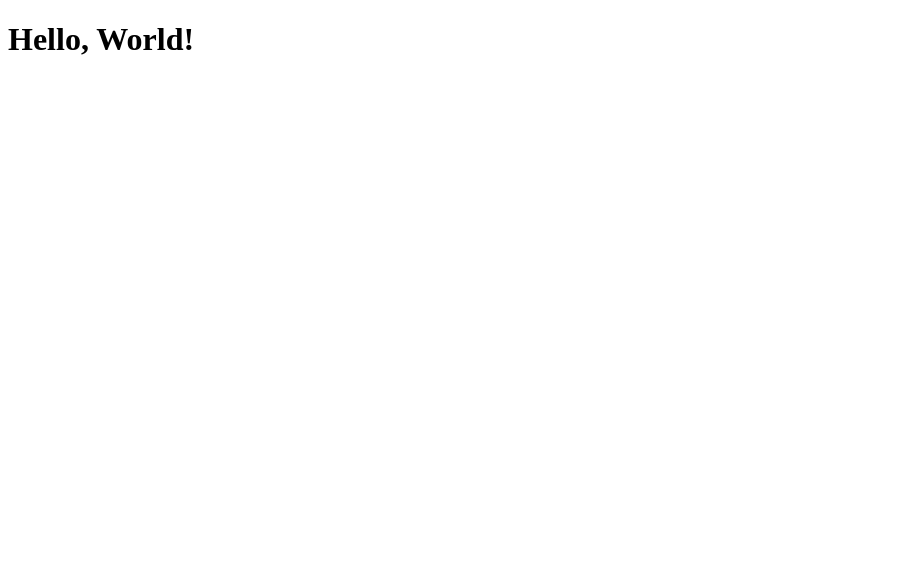
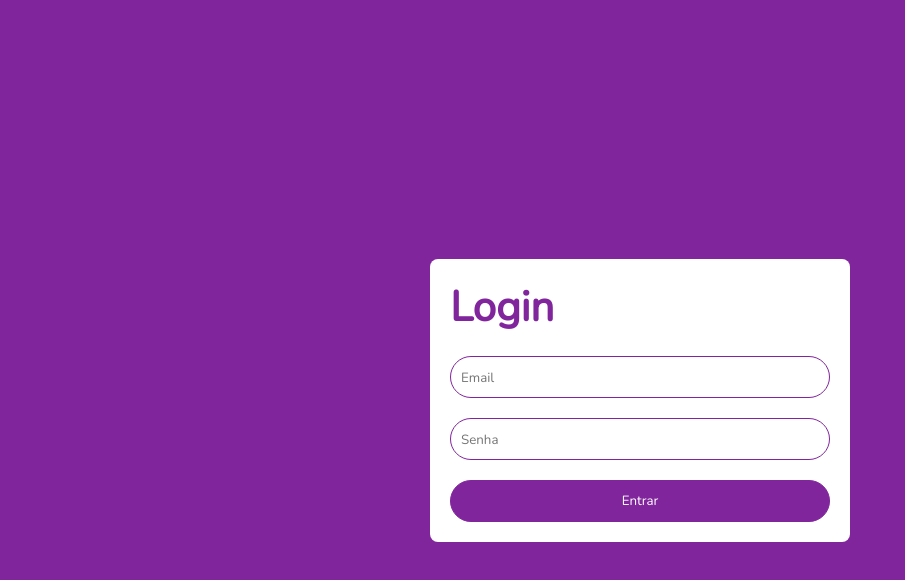
Before and after one commit to hugopereira-cs/tela-de-login-react-ts, a React (Vite) app: page / in a window 1280 px wide. Shown: the top 580 px of the page, without its empty margins (0-905 px from the left). Built offline with nearby package versions, Linux system fonts and the light colour scheme.

Commit message:
add: react-hook-form

```diff
--- a/index.html
+++ b/index.html
@@ -4,6 +4,9 @@
     <meta charset="UTF-8" />
     <link rel="icon" type="image/svg+xml" href="/favicon.svg" />
     <meta name="viewport" content="width=device-width, initial-scale=1.0" />
+    <link rel="preconnect" href="https://fonts.googleapis.com">
+    <link rel="preconnect" href="https://fonts.gstatic.com" crossorigin>
+    <link href="https://fonts.googleapis.com/css2?family=Nunito:ital@0;1&display=swap" rel="stylesheet">
     <title>tela-de-login-com-typescript</title>
   </head>
   <body>
--- a/src/App.tsx
+++ /dev/null
@@ -1,12 +0,0 @@
-
-
-function App() {
-
-  return (
-    <>
-      <h1>Hello, World!</h1>
-    </>
-  )
-}
-
-export default App
--- a/src/main.tsx
+++ b/src/main.tsx
@@ -1,9 +1,11 @@
-import { StrictMode } from 'react'
-import { createRoot } from 'react-dom/client'
-import App from './App.tsx'
+import { StrictMode } from 'react';
+import { createRoot } from 'react-dom/client';
+import App from './pages/Login/index';
+import GlobalStyles from './global';
 
 createRoot(document.getElementById('root')!).render(
   <StrictMode>
+    <GlobalStyles />
     <App />
   </StrictMode>,
 )
--- /dev/null
+++ b/src/pages/Login/index.tsx
@@ -0,0 +1,40 @@
+import { Button } from '../../components/Button/Button';
+import { Input } from '../../components/Input/Input';
+import { Container, LoginContainer, Column, Row, Spacing, Title } from './styles';
+import { useForm } from 'react-hook-form';
+import { defaultValues } from './types';
+
+export default function Login() {
+  const {
+    watch,
+    control,
+    formState: { errors, isValid }
+  } = useForm({ defaultValues });
+
+  const form = watch();
+  console.log(form)
+
+  return (
+    <Container>
+      <LoginContainer>
+        <Column>
+          <Title>Login</Title>
+          <Spacing />
+          <Input
+            name="email"
+            placeholder="Email"
+            control={control}
+          />
+          <Spacing />
+          <Input
+            name="password"
+            placeholder="Senha"
+            control={control}
+          />
+          <Spacing />
+          <Button title="Entrar" />
+        </Column>
+      </LoginContainer>
+    </Container>
+  )
+}
--- /dev/null
+++ b/src/pages/Login/styles.ts
@@ -0,0 +1,46 @@
+import styled from 'styled-components';
+
+export const Container = styled.div`
+  width: 100%;
+  height: 100vh;
+  display: flex;
+  justify-content: center;
+  align-items: center;
+`;
+
+export const LoginContainer = styled.div`
+  width: 100%;
+  max-width: 420px;
+  background-color: #fff;
+  border-radius: 8px;
+  padding: 20px;
+  flex: 1;
+  display: flex;
+  align-items: flex-start;
+  justify-content: center;
+`;
+
+export const Title = styled.h1`
+  font-size: 42px;
+  font-weight: 700;
+  color: #81259d;
+`;
+
+export const Row = styled.div`
+  width: 100%;
+  display: flex;
+  align-items: flex-start;
+  justify-content: center;
+`;
+
+export const Column = styled.div`
+  width: 100%;
+  display: flex;
+  flex-direction: column;
+  align-items: flex-start;
+  justify-content: center;
+`;
+
+export const Spacing = styled.div`
+  margin: 10px 0;
+`;
--- a/src/pages/types.ts
+++ b/src/pages/Login/types.ts
@@ -1,4 +1,4 @@
-export interface FormLoginProps {{
+export interface FormLoginProps {
   email: string;
   password: string;
 }
--- a/src/pages/index.tsx
+++ /dev/null
@@ -1 +0,0 @@
-import { Button } from '../components/Button/Button';
```
Also changed, not shown: src/components/Input/types.ts (+5 -5 lines), src/components/Input/Input.tsx (line endings or trailing spaces), src/global.ts (indentation only), src/pages/styles.ts (deleted).
